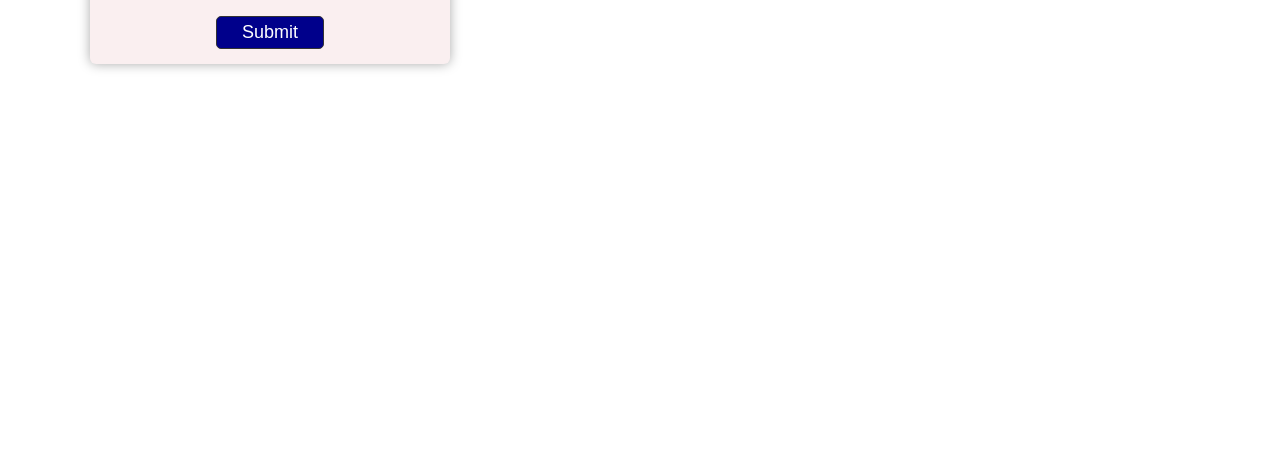
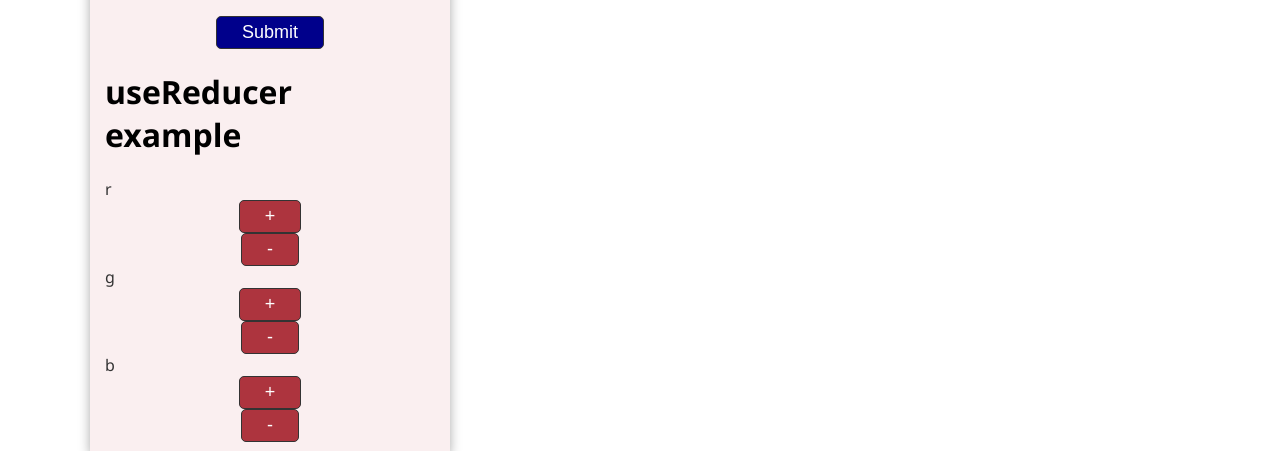
Before and after one commit to uzuhinta/react_base, a React (Vite) app: page / in a window 1280 px wide. Shown: the part 351-802 px from the top of the page. Built offline with nearby package versions, Linux system fonts and the light colour scheme; no server answers.

Commit message:
use reducer example

```diff
--- /dev/null
+++ b/src/Reducer.js
@@ -0,0 +1,50 @@
+const { useReducer } = require("react");
+
+const limitRGB = (num) => (num < 0 ? 0 : num > 255 ? 255 : num);
+
+const step = 50;
+
+const reducer = (state, action) => {
+  switch (action.type) {
+    case "INCREMENT_R":
+      return Object.assign({}, state, { r: limitRGB(state.r + step) });
+    case "DECREMENT_R":
+      return Object.assign({}, state, { r: limitRGB(state.r - step) });
+    case "INCREMENT_G":
+      return Object.assign({}, state, { g: limitRGB(state.g + step) });
+    case "DECREMENT_G":
+      return Object.assign({}, state, { g: limitRGB(state.g - step) });
+    case "INCREMENT_B":
+      return Object.assign({}, state, { b: limitRGB(state.b + step) });
+    case "DECREMENT_B":
+      return Object.assign({}, state, { b: limitRGB(state.b - step) });
+    default:
+      return state;
+  }
+};
+
+const ReducerComponent = () => {
+  const [{ r, g, b }, dispatch] = useReducer(reducer, { r: 0, g: 0, b: 0 });
+  return (
+    <div>
+      <h1 style={{ color: `rgb(${r}, ${g}, ${b})` }}>useReducer example</h1>
+      <div>
+        <span>r</span>
+        <button onClick={() => dispatch({ type: "INCREMENT_R" })}>+</button>
+        <button onClick={() => dispatch({ type: "DECREMENT_R" })}>-</button>
+      </div>
+      <div>
+        <span>g</span>
+        <button onClick={() => dispatch({ type: "INCREMENT_G" })}>+</button>
+        <button onClick={() => dispatch({ type: "DECREMENT_G" })}>-</button>
+      </div>
+      <div>
+        <span>b</span>
+        <button onClick={() => dispatch({ type: "INCREMENT_B" })}>+</button>
+        <button onClick={() => dispatch({ type: "DECREMENT_B" })}>-</button>
+      </div>
+    </div>
+  );
+};
+
+export default ReducerComponent;
--- a/src/SearchParams.js
+++ b/src/SearchParams.js
@@ -2,6 +2,7 @@ import { useState, useEffect, useContext } from "react";
 import useBreedList from "./useBreedList";
 import Results from "./Results";
 import ThemeContext from "./ThemeContext";
+import ReducerComponent from "./Reducer";
 
 const ANIMALS = ["bird", "cat", "dog", "rabbit", "reptile"];
 
@@ -76,6 +77,7 @@ const SearchParams = () => {
           </select>
         </label>
         <button style={{ backgroundColor: theme }}>Submit</button>
+        <ReducerComponent />
       </form>
       <Results pets={pets} />
     </div>
--- a/src/style.css
+++ b/src/style.css
@@ -87,9 +87,9 @@ body {
   text-overflow: ellipsis;
 }
 
-header > a,
+/* header > a,
 #root > div > h1 {
-}
+} */
 
 .pet h2 {
   white-space: nowrap;
```
